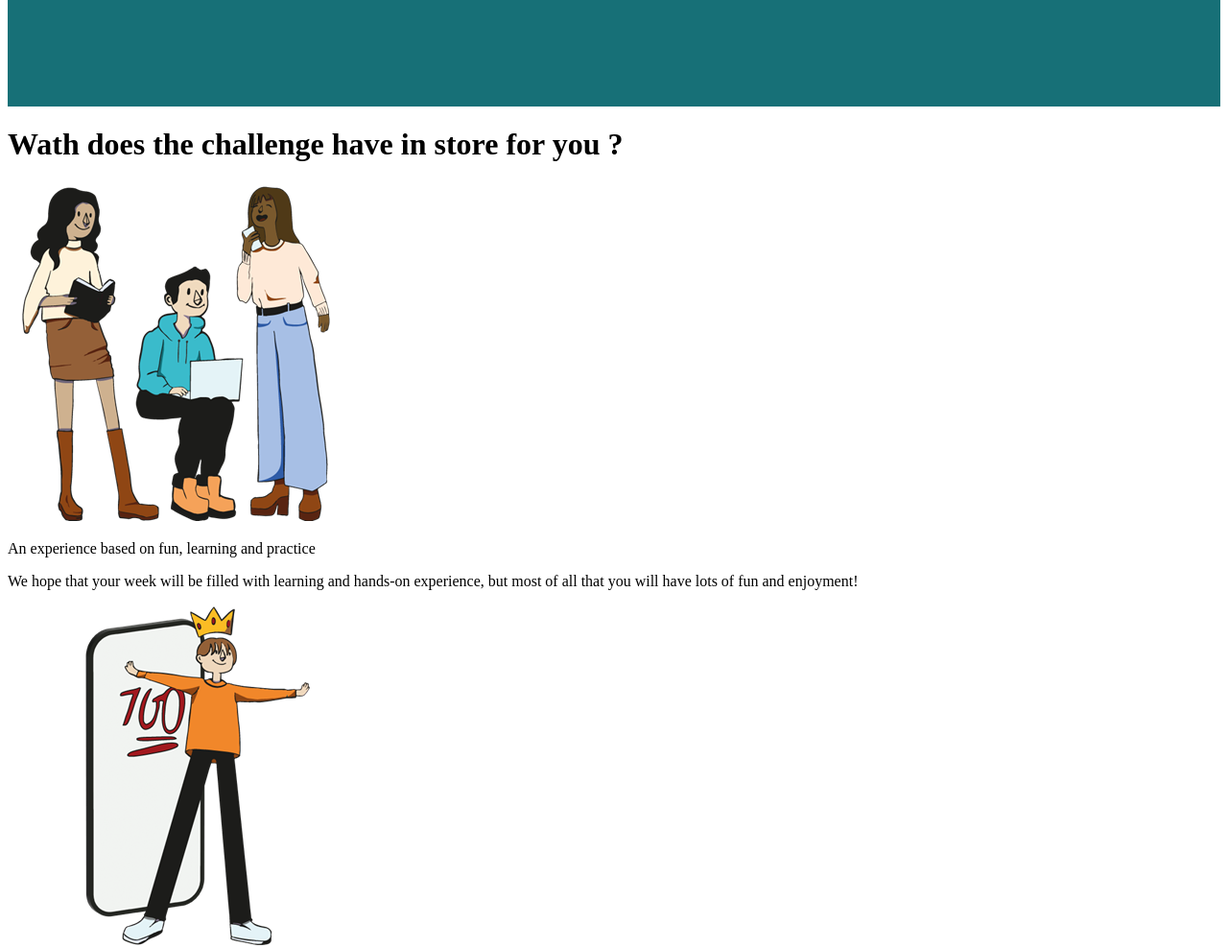
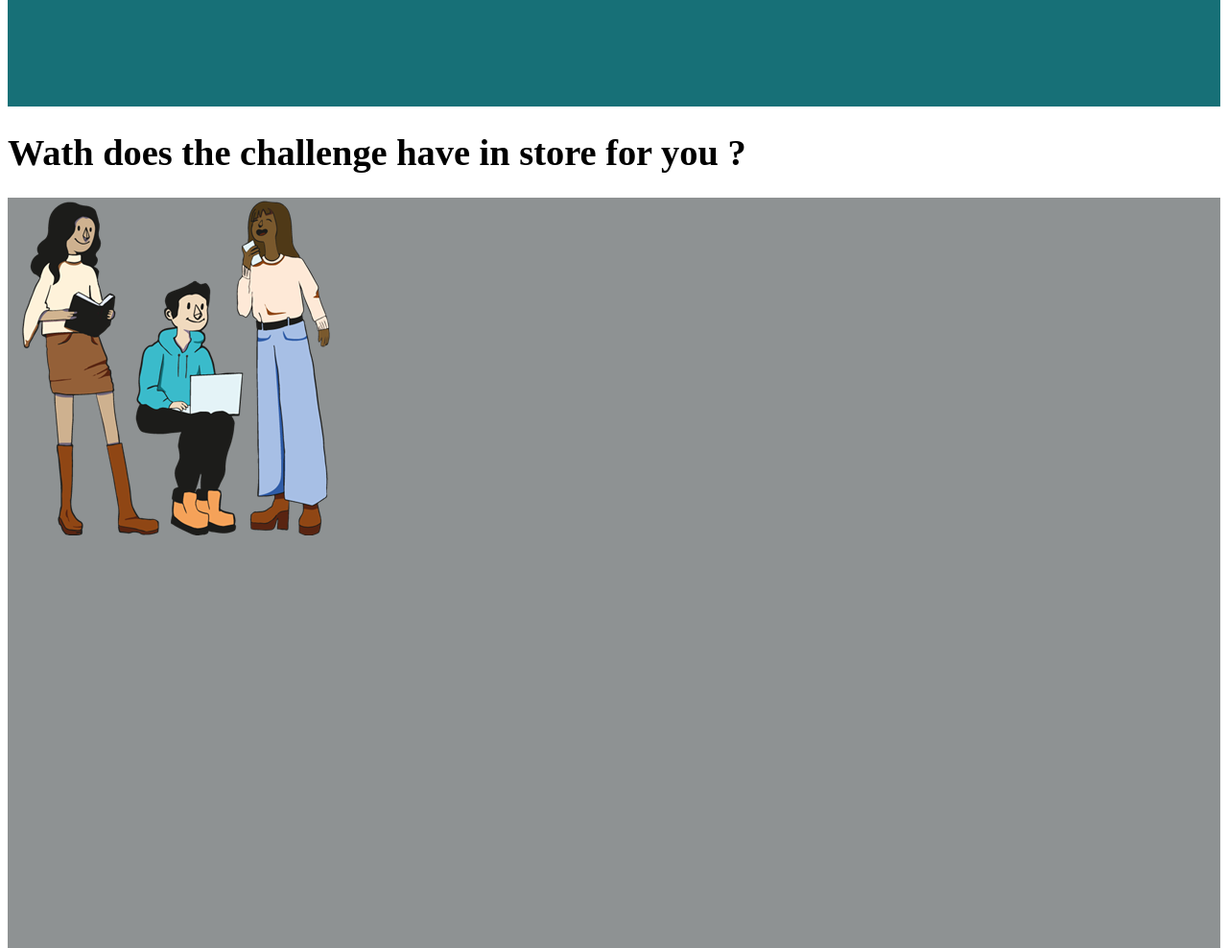
Before and after one commit to emrickdesign/tpfacile, a plain HTML site: page index.html in a window 1280 px wide. Shown: the part 2660-3648 px from the top of the page at 96% size. Drawn offline with nearby package versions, Linux system fonts and the light colour scheme; files that its build step writes are made by us from their sources.

Commit message:
debutcss

```diff
--- a/style.scss
+++ b/style.scss
@@ -6,3 +6,13 @@ header {
     width: 20px;
     aspect-ratio: 1;
 }
+
+.chalenge{
+    font-size: larger;
+    text-decoration-color: #1b4d99;
+}
+
+.chalengeimage1{
+    height: 100vh;
+    background-color: #8e9293;
+}
```
